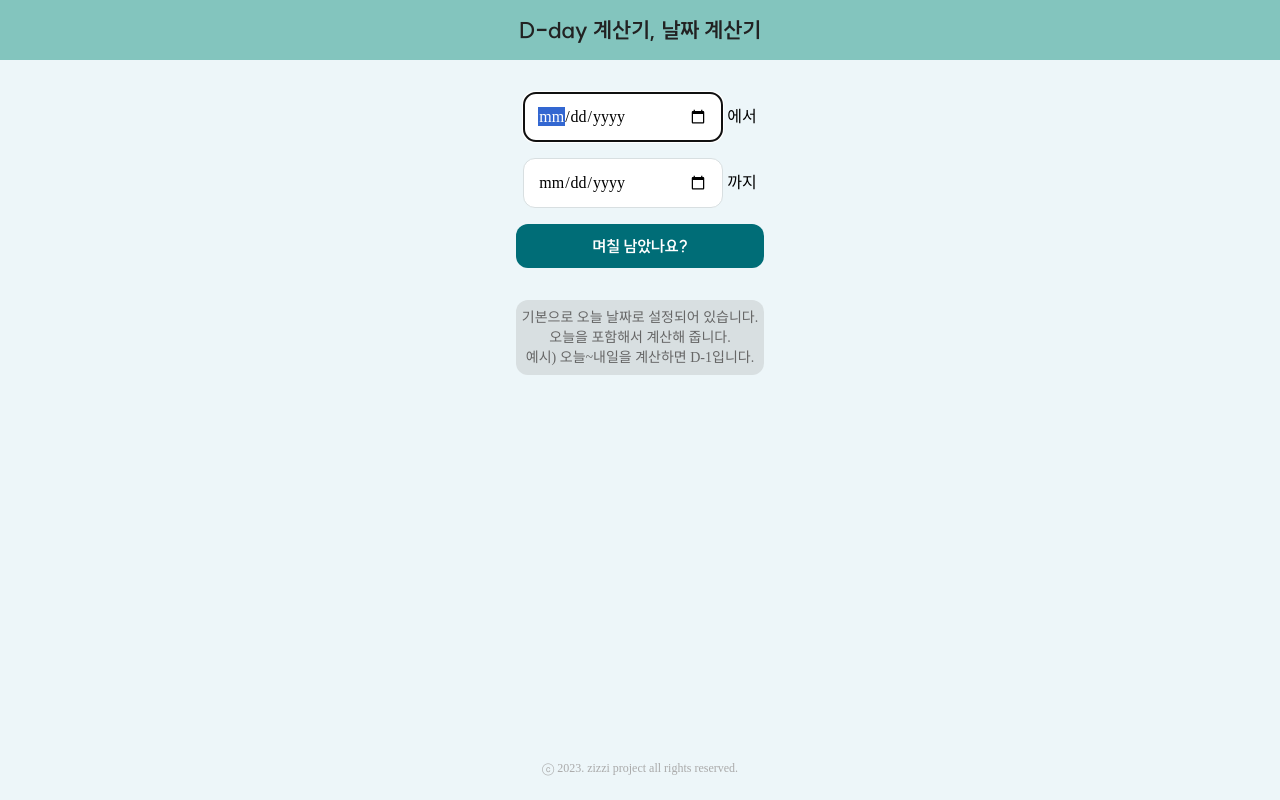
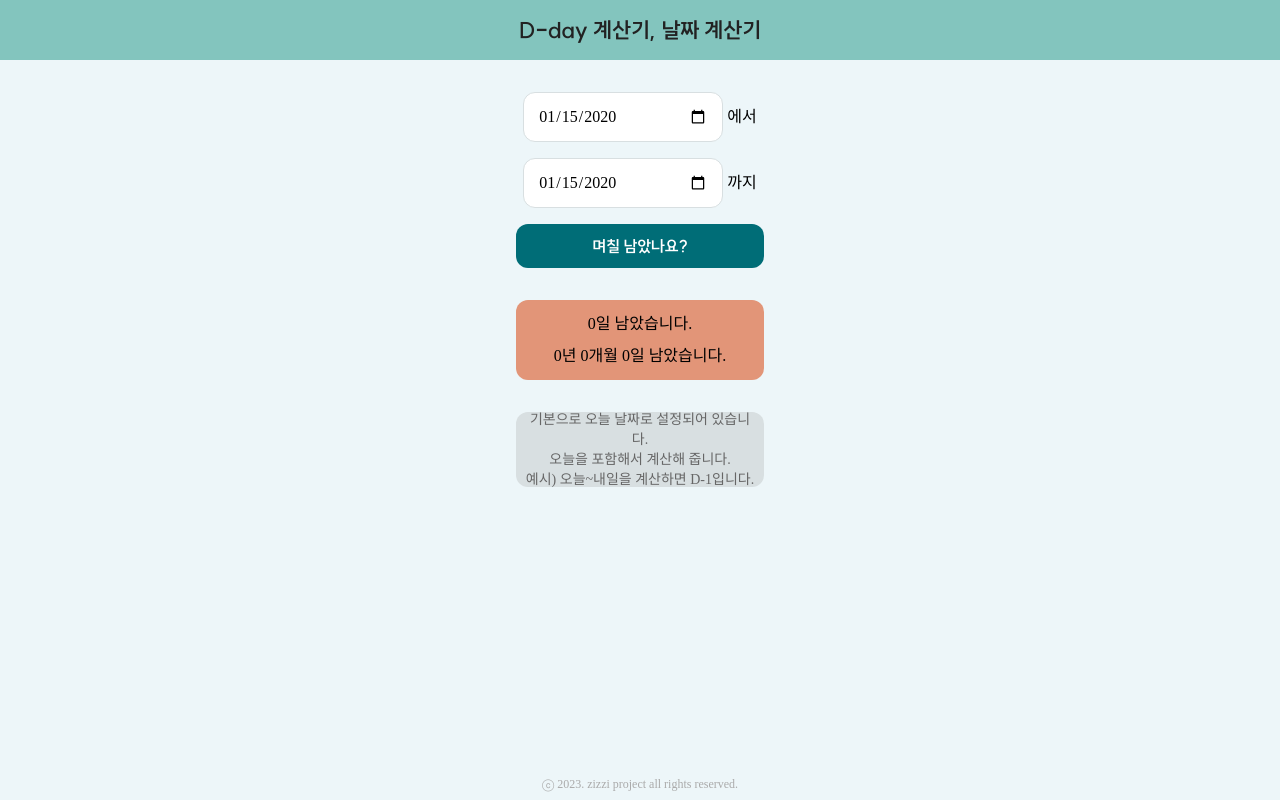
Before and after one commit to petercoco626/d-day, a Next.js app: page / in a window 1280 px wide. Both pictures are taken after typing "2020-01-15", "2020-01-15" into the empty fields and a click on the button "며칠 남았나요?". Built offline with nearby package versions, Linux system fonts and the light colour scheme; a web font is replaced by a local one.

Commit message:
[style] 최종 ui 수정, 로직 확인만 마무리 하면 될거같음

```diff
--- a/next.config.js
+++ b/next.config.js
@@ -1,6 +1,14 @@
 /** @type {import('next').NextConfig} */
 const nextConfig = {
   reactStrictMode: true,
-}
+  webpack: (config) => {
+    config.module.rules.push({
+      test: /\.svg$/i,
+      issuer: /\.[jt]sx?$/,
+      use: ['@svgr/webpack'],
+    });
+    return config;
+  },
+};
 
-module.exports = nextConfig
+module.exports = nextConfig;
--- a/package.json
+++ b/package.json
@@ -9,6 +9,7 @@
     "lint": "next lint"
   },
   "dependencies": {
+    "@svgr/webpack": "^7.0.0",
     "@types/node": "18.16.3",
     "@types/react": "18.2.0",
     "@types/react-dom": "18.2.1",
--- a/src/libs/date.ts
+++ b/src/libs/date.ts
@@ -35,19 +35,19 @@ type translateDayType = {
   [key in string]: dayType;
 };
 const translateDay: any = {
-  Mon: '월요일',
-  Tue: '화요일',
-  Wed: '수요일',
-  Thu: '목요일',
-  Fri: '금요일',
-  Sat: '토요일',
-  Sun: '일요일',
+  0: '일요일',
+  1: '월요일',
+  2: '화요일',
+  3: '수요일',
+  4: '목요일',
+  5: '금요일',
+  6: '토요일',
 };
 
 export const getDayOnDate = (selectedDate: Date): dayType => {
-  console.log(selectedDate.getDate(), selectedDate);
+  console.log(selectedDate.getDay(), selectedDate);
   const dayOnKor = translateDay[selectedDate.getDate()];
-  console.log(dayOnKor);
+  // console.log(dayOnKor);
 
   return dayOnKor;
 };
--- a/src/pages/index.tsx
+++ b/src/pages/index.tsx
@@ -6,6 +6,7 @@ import {
 } from '@/libs/date';
 import { useState } from 'react';
 import { useForm } from 'react-hook-form';
+import IWarningCircle from '@/assets/icon/WarningCircle.svg';
 
 type InputForm = {
   startDate: Date;
@@ -21,7 +22,6 @@ export default function Home() {
   const {
     register,
     watch,
-    reset,
     handleSubmit,
     setValue,
     formState: { errors, isValid },
@@ -41,7 +41,7 @@ export default function Home() {
     const endDateOnResult = new Date(endDate);
 
     if (!checkIsDateValidation(startDateOnResult, endDateOnResult)) {
-      console.log('뒤에 날짜보다 앞에 날짜가 앞설수 없습니다.');
+      alert('시작 날짜보다 미래의 날짜를 넣어주세요.');
 
       return;
     }
@@ -52,24 +52,27 @@ export default function Home() {
       endDateOnResult
     );
     setResult({
-      resultYMD: `${diffYearMonthDay[0]}년 ${diffYearMonthDay[1]}월 ${diffYearMonthDay[2]}일 남았습니다.`,
+      resultYMD: `${diffYearMonthDay[0]}년 ${diffYearMonthDay[1]}개월 ${diffYearMonthDay[2]}일 남았습니다.`,
       resultD: `${diffDays}일 남았습니다.`,
     });
-    reset();
   };
   const inValid = () => {};
+
+  // console.log(getDayOnDate(new Date(startDate)));
 
   return (
     <main className="w-screen h-screen">
       <div className="w-full h-[60px] bg-[#83C5BE] font-bold text-[22px] text-[#222222] flex items-center justify-center">
         D-day 계산기, 날짜 계산기
       </div>
-      <div className="w-full bg-[#EDF6F9] h-[calc(100%-60px)] relative">
-        <div className="flex flex-col gap-8 w-[248px] m-auto">
+      <div className="w-full bg-[#EDF6F9] h-[calc(100%-60px)]">
+        <div className="w-[248px] h-full m-auto flex flex-col justify-between">
+          <div className="w-full flex flex-col gap-8 ">
             <form
               onSubmit={handleSubmit(valid, inValid)}
               className="flex flex-col gap-4  mt-8 "
             >
+              <div className="w-full gap-1 flex flex-col ">
                 <div className="w-full gap-1 flex justify-center items-center">
                   <input
                     type="date"
@@ -78,10 +81,17 @@ export default function Home() {
                     })}
                     placeholder="날짜를 입력해 주세요."
                     className="w-[200px] h-[48px] rounded-xl bg-white border-[1px] border-[#D8DFE1] border-solid px-[14px] py-[24px] box-border"
-                value={`${startDate} ${getDayOnDate(new Date(startDate))}`}
                   />
                   에서
                 </div>
+                {errors.startDate?.message && (
+                  <div className="text-[#E29578] font-normal text-xs ml-4 flex gap-1">
+                    <IWarningCircle />
+                    {errors.startDate?.message}
+                  </div>
+                )}
+              </div>
+              <div className="w-full gap-1 flex flex-col ">
                 <div className="w-full gap-1 flex justify-center items-center">
                   <input
                     type="date"
@@ -90,21 +100,27 @@ export default function Home() {
                     })}
                     placeholder="날짜를 입력해 주세요."
                     className="w-[200px] h-[48px] rounded-xl bg-white border-[1px] border-[#D8DFE1] border-solid px-[14px] py-[24px] box-border"
-                value={`${endDate} ${getDayOnDate(new Date(endDate))}`}
                   />
                   까지
+                </div>
+                {errors.endDate?.message && (
+                  <div className="text-[#E29578] font-normal text-xs ml-4 flex gap-1">
+                    <IWarningCircle />
+                    {errors.endDate?.message}
+                  </div>
+                )}
               </div>
               <button className="rounded-xl w-full h-[44px] flex items-center justify-center bg-[#006D77] text-base font-bold text-[#ffffff]">
                 며칠 남았나요?
               </button>
             </form>
             {result && (
-            <div className="flex flex-col gap-2 w-full h-[80px] rounded-xl">
+              <div className="flex flex-col gap-2 w-full h-[80px] rounded-xl bg-[#E29578] p-2 box-border justify-center items-center">
+                <div>{result.resultD}</div>
                 <div>{result.resultYMD}</div>
-              <div>{result.resultD}</div>
               </div>
             )}
-          <div className=" text-center font-normal text-sm text-[#666666] w-full h-[75px] rounded-xl bg-[#D8DFE1] flex items-center justify-center">
+            <div className=" text-center font-normal text-sm text-[#666666] w-full h-[75px] p-2 box-border rounded-xl bg-[#D8DFE1] flex items-center justify-center">
               기본으로 오늘 날짜로 설정되어 있습니다.
               <br />
               오늘을 포함해서 계산해 줍니다.
@@ -112,8 +128,9 @@ export default function Home() {
               예시) 오늘~내일을 계산하면 D-1입니다.
             </div>
           </div>
-        <div className="text-[#AAAAAA] font-normal text-xs w-full p-2 box-border text-center absolute bottom-4 ">
+          <div className="text-[#AAAAAA] font-normal text-xs w-full p-2 box-border text-center">
             ⓒ 2023. zizzi project all rights reserved.
+          </div>
         </div>
       </div>
     </main>
```
Also changed, not shown: src/assets/icon/WarningCircle.svg (added), 1 other file (tests, documents, lock files or other folders). Lines whose indentation alone changed are shown as unchanged.
